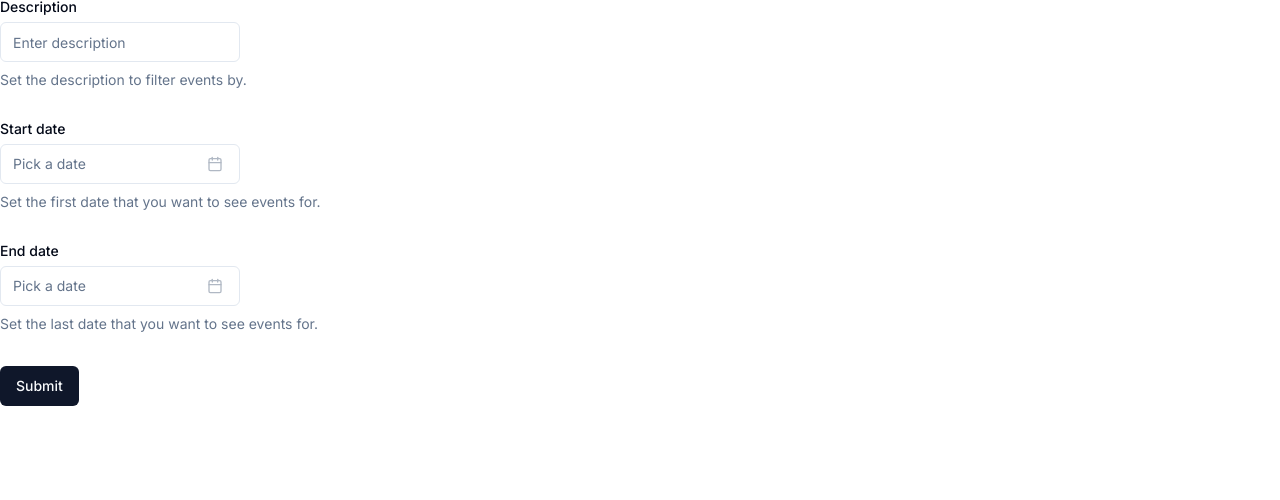
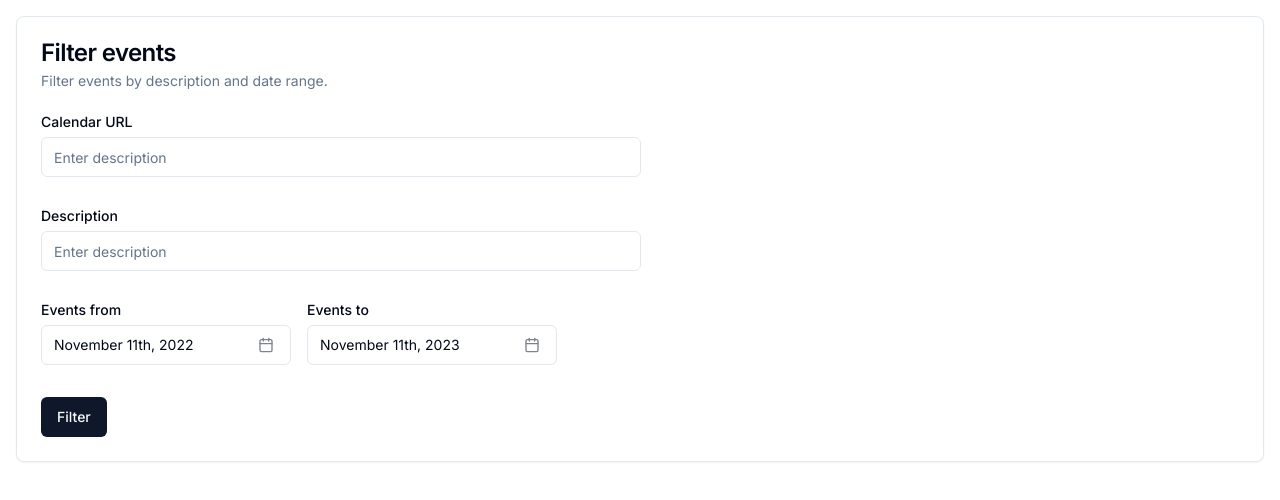
Before and after one commit to sylvainnicolet/calendar-tracking, a Next.js app: page / in a window 1280 px wide. Shown: the top 500 px of the page. Built offline with nearby package versions, Linux system fonts and the light colour scheme.

Commit message:
Refactor form, add calendarUrl field

```diff
--- a/src/app/DatePickerForm.tsx
+++ b/src/app/DatePickerForm.tsx
@@ -1,7 +1,7 @@
 'use client';
 
 import { zodResolver } from '@hookform/resolvers/zod';
-import { format } from 'date-fns';
+import { format, subYears } from 'date-fns';
 import { CalendarIcon } from 'lucide-react';
 import { useForm } from 'react-hook-form';
 import * as z from 'zod';
@@ -9,9 +9,15 @@
 import { Button } from '@/components/ui/button';
 import { Calendar } from '@/components/ui/calendar';
 import {
+  Card,
+  CardContent,
+  CardDescription,
+  CardHeader,
+  CardTitle,
+} from '@/components/ui/card';
+import {
   Form,
   FormControl,
-  FormDescription,
   FormField,
   FormItem,
   FormLabel,
@@ -27,6 +33,9 @@
 import { cn } from '@/lib/utils';
 
 const FormSchema = z.object({
+  calendarUrl: z.string({
+    required_error: 'Calendar URL is required',
+  }),
   description: z.string({
     required_error: 'Description is required',
   }),
@@ -41,9 +50,16 @@
 export function DatePickerForm() {
   const form = useForm<z.infer<typeof FormSchema>>({
     resolver: zodResolver(FormSchema),
+    defaultValues: {
+      calendarUrl: undefined,
+      description: undefined,
+      startDate: subYears(new Date(), 1),
+      endDate: new Date(),
+    },
   });
 
   function onSubmit(data: z.infer<typeof FormSchema>) {
+    console.log(data);
     toast({
       title: 'You submitted the following values:',
       description: (
@@ -55,39 +71,60 @@
   }
 
   return (
+    <Card className='w-full'>
+      <CardHeader>
+        <CardTitle>Filter events</CardTitle>
+        <CardDescription>
+          Filter events by description and date range.
+        </CardDescription>
+      </CardHeader>
+      <CardContent>
         <Form {...form}>
           <form onSubmit={form.handleSubmit(onSubmit)} className='space-y-8'>
             <FormField
+              control={form.control}
+              name='calendarUrl'
+              render={({ field }) => (
+                <FormItem className='flex flex-col'>
+                  <FormLabel>Calendar URL</FormLabel>
+                  <Input
+                    {...field}
+                    placeholder='Enter description'
+                    className='w-full max-w-[600px]'
+                  />
+                  <FormMessage />
+                </FormItem>
+              )}
+            />
+            <FormField
+              control={form.control}
               name='description'
-          control={form.control}
               render={({ field }) => (
                 <FormItem className='flex flex-col'>
                   <FormLabel>Description</FormLabel>
                   <Input
                     {...field}
                     placeholder='Enter description'
-                className='w-[240px]'
+                    className='w-full max-w-[600px]'
                   />
-              <FormDescription>
-                Set the description to filter events by.
-              </FormDescription>
                   <FormMessage />
                 </FormItem>
               )}
             />
+            <div className='flex flex-col sm:flex-row gap-4 w-full max-w-[600px]'>
               <FormField
                 control={form.control}
                 name='startDate'
                 render={({ field }) => (
                   <FormItem className='flex flex-col'>
-              <FormLabel>Start date</FormLabel>
+                    <FormLabel>Events from</FormLabel>
                     <Popover>
                       <PopoverTrigger asChild>
                         <FormControl>
                           <Button
                             variant={'outline'}
                             className={cn(
-                        'w-[240px] pl-3 text-left font-normal',
+                              'w-full sm:w-[250px] pl-3 text-left font-normal',
                               !field.value && 'text-muted-foreground'
                             )}
                           >
@@ -112,9 +149,6 @@
                         />
                       </PopoverContent>
                     </Popover>
-              <FormDescription>
-                Set the first date that you want to see events for.
-              </FormDescription>
                     <FormMessage />
                   </FormItem>
                 )}
@@ -124,14 +158,14 @@
                 name='endDate'
                 render={({ field }) => (
                   <FormItem className='flex flex-col'>
-              <FormLabel>End date</FormLabel>
+                    <FormLabel>Events to</FormLabel>
                     <Popover>
                       <PopoverTrigger asChild>
                         <FormControl>
                           <Button
                             variant={'outline'}
                             className={cn(
-                        'w-[240px] pl-3 text-left font-normal',
+                              'w-full sm:w-[250px] pl-3 text-left font-normal',
                               !field.value && 'text-muted-foreground'
                             )}
                           >
@@ -156,15 +190,15 @@
                         />
                       </PopoverContent>
                     </Popover>
-              <FormDescription>
-                Set the last date that you want to see events for.
-              </FormDescription>
                     <FormMessage />
                   </FormItem>
                 )}
               />
-        <Button type='submit'>Submit</Button>
+            </div>
+            <Button type='submit'>Filter</Button>
           </form>
         </Form>
+      </CardContent>
+    </Card>
   );
 }
--- a/src/app/layout.tsx
+++ b/src/app/layout.tsx
@@ -16,7 +16,9 @@
 }) {
   return (
     <html lang='en'>
-      <body className={inter.className}>{children}</body>
+      <body className={inter.className}>
+        <div className='p-4 container'>{children}</div>
+      </body>
     </html>
   );
 }
--- /dev/null
+++ b/src/components/ui/card.tsx
@@ -0,0 +1,86 @@
+import * as React from 'react';
+
+import { cn } from '@/lib/utils';
+
+const Card = React.forwardRef<
+  HTMLDivElement,
+  React.HTMLAttributes<HTMLDivElement>
+>(({ className, ...props }, ref) => (
+  <div
+    ref={ref}
+    className={cn(
+      'rounded-lg border bg-card text-card-foreground shadow-sm',
+      className
+    )}
+    {...props}
+  />
+));
+Card.displayName = 'Card';
+
+const CardHeader = React.forwardRef<
+  HTMLDivElement,
+  React.HTMLAttributes<HTMLDivElement>
+>(({ className, ...props }, ref) => (
+  <div
+    ref={ref}
+    className={cn('flex flex-col space-y-1.5 p-6', className)}
+    {...props}
+  />
+));
+CardHeader.displayName = 'CardHeader';
+
+const CardTitle = React.forwardRef<
+  HTMLParagraphElement,
+  React.HTMLAttributes<HTMLHeadingElement>
+>(({ className, ...props }, ref) => (
+  <h3
+    ref={ref}
+    className={cn(
+      'text-2xl font-semibold leading-none tracking-tight',
+      className
+    )}
+    {...props}
+  />
+));
+CardTitle.displayName = 'CardTitle';
+
+const CardDescription = React.forwardRef<
+  HTMLParagraphElement,
+  React.HTMLAttributes<HTMLParagraphElement>
+>(({ className, ...props }, ref) => (
+  <p
+    ref={ref}
+    className={cn('text-sm text-muted-foreground', className)}
+    {...props}
+  />
+));
+CardDescription.displayName = 'CardDescription';
+
+const CardContent = React.forwardRef<
+  HTMLDivElement,
+  React.HTMLAttributes<HTMLDivElement>
+>(({ className, ...props }, ref) => (
+  <div ref={ref} className={cn('p-6 pt-0', className)} {...props} />
+));
+CardContent.displayName = 'CardContent';
+
+const CardFooter = React.forwardRef<
+  HTMLDivElement,
+  React.HTMLAttributes<HTMLDivElement>
+>(({ className, ...props }, ref) => (
+  <div
+    ref={ref}
+    className={cn('flex items-center p-6 pt-0', className)}
+    {...props}
+  />
+));
+CardFooter.displayName = 'CardFooter';
+
+export {
+  Card,
+  CardHeader,
+  CardFooter,
+  CardTitle,
+  CardDescription,
+  CardContent,
+};
```
Lines whose indentation alone changed are shown as unchanged.
